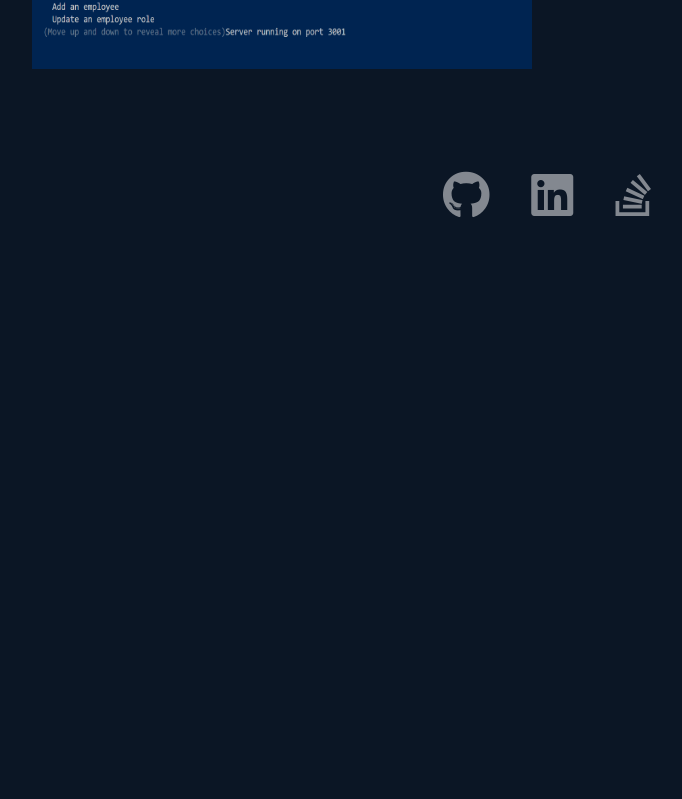
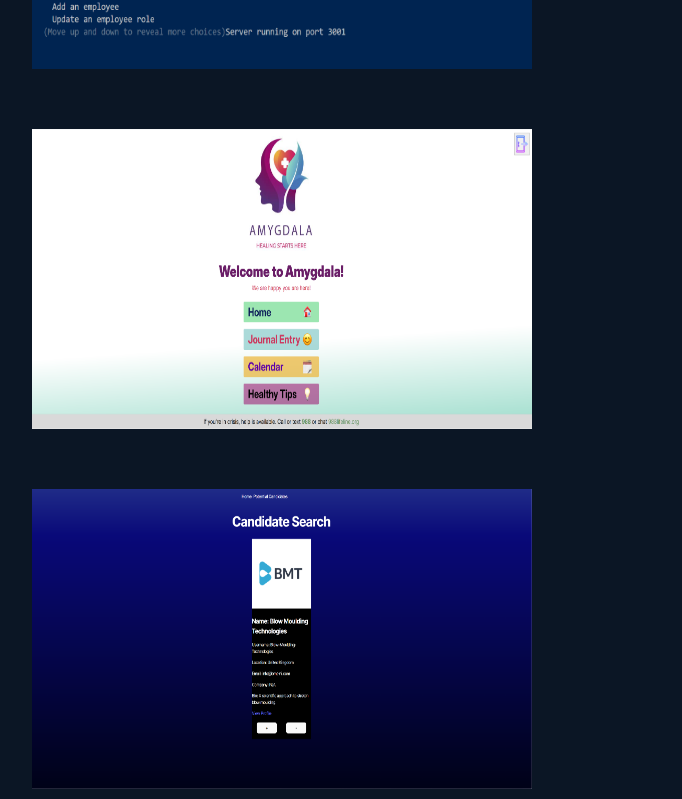
Before and after one commit to Leo-webdev7/My_Portfolio, a React (Vite) app: page /My_Portfolio/portfolio in a window 1280 px wide. Shown: the part 2001-2800 px from the top of the page, without its empty margins (92-774 px from the left). Before the commit the page ends 2242 px from the top, so only its background shows below. Built offline with nearby package versions, Linux system fonts and the light colour scheme; a web font is replaced by a local one.

Commit message:
add 2 more projects to portfolio

```diff
--- a/src/assets/index.js
+++ b/src/assets/index.js
@@ -3,3 +3,5 @@ export { default as weatherForecast} from './projects/weatherForecast.png';
 export { default as quickReadme } from './projects/quickReadme.png';
 export { default as vehicleConstructor } from './projects/vehicleConstructor.png';
 export { default as financeTracker } from './projects/financeTracker.png';
+export { default as Amygdala } from './projects/Amygdala.png';
+export { default as CandidateNavigator } from './projects/candidateNavigator.png'
--- a/src/components/Portfolio/index.jsx
+++ b/src/components/Portfolio/index.jsx
@@ -35,6 +35,18 @@ function Portfolio() {
       link: "https://leo-webdev7.github.io/Staff_Monitor/",
       repo: "https://github.com/Leo-webdev7/Staff_Monitor"
     },
+    {
+      name: 'Amygdala',
+      description: 'Mental Health APP NODE.js/TypeScript/SQL/CSS/Express/JWT',
+      link: "https://amygdala.onrender.com/",
+      repo: "https://github.com/ChinaCat1998/Amygdala-App"
+    },
+    {
+      name: 'CandidateNavigator',
+      description: 'NODE.js/TypeScript/SQL/CSS/GitHub Token',
+      link: "https://candidate-navigator.onrender.com/",
+      repo: "https://github.com/Leo-webdev7/Candidate_Navigator"
+    },
   ]);
 
   return (
```
Also changed, not shown: src/assets/projects/Amygdala.png (added), src/assets/projects/candidateNavigator.png (added).
